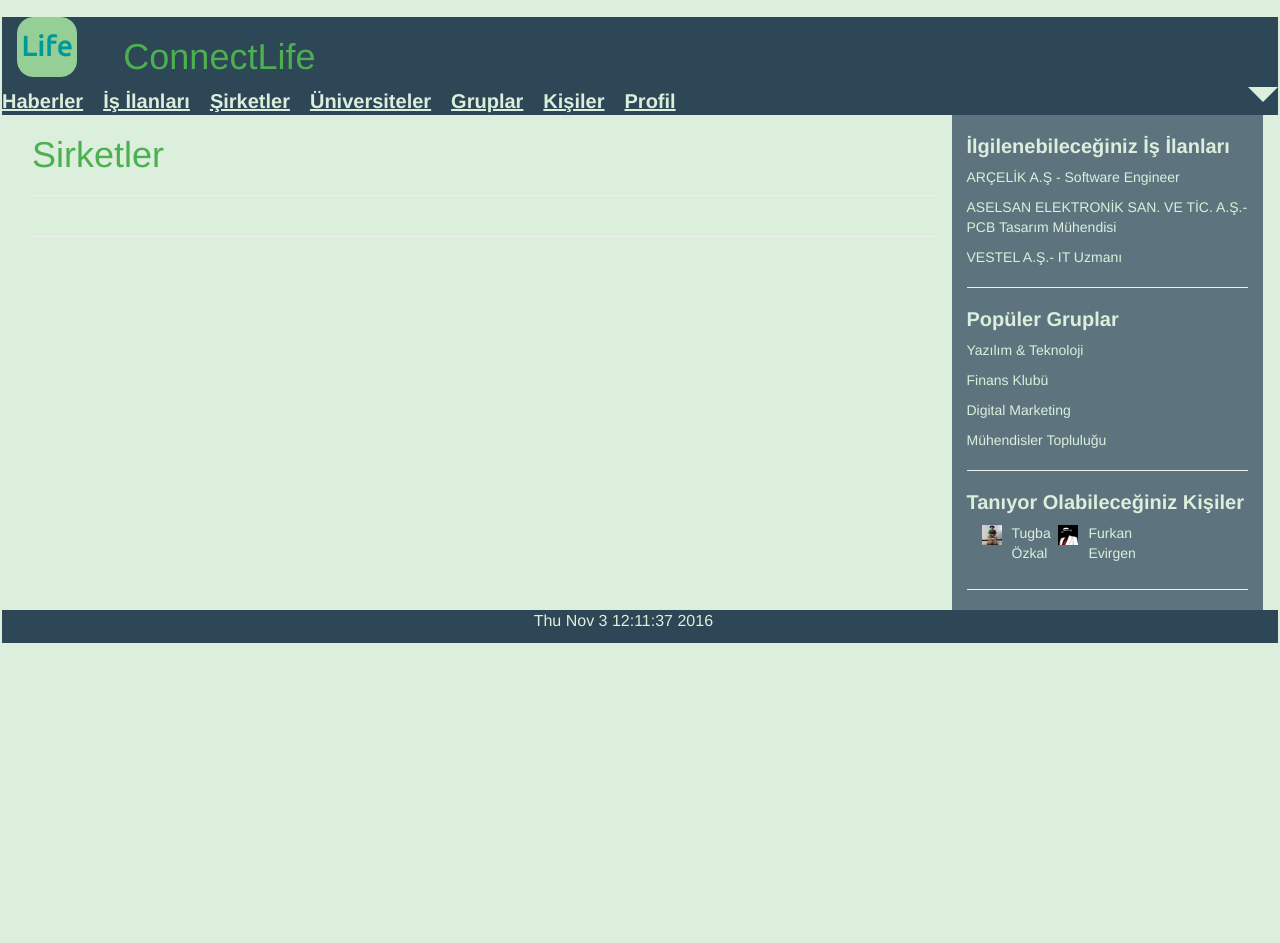
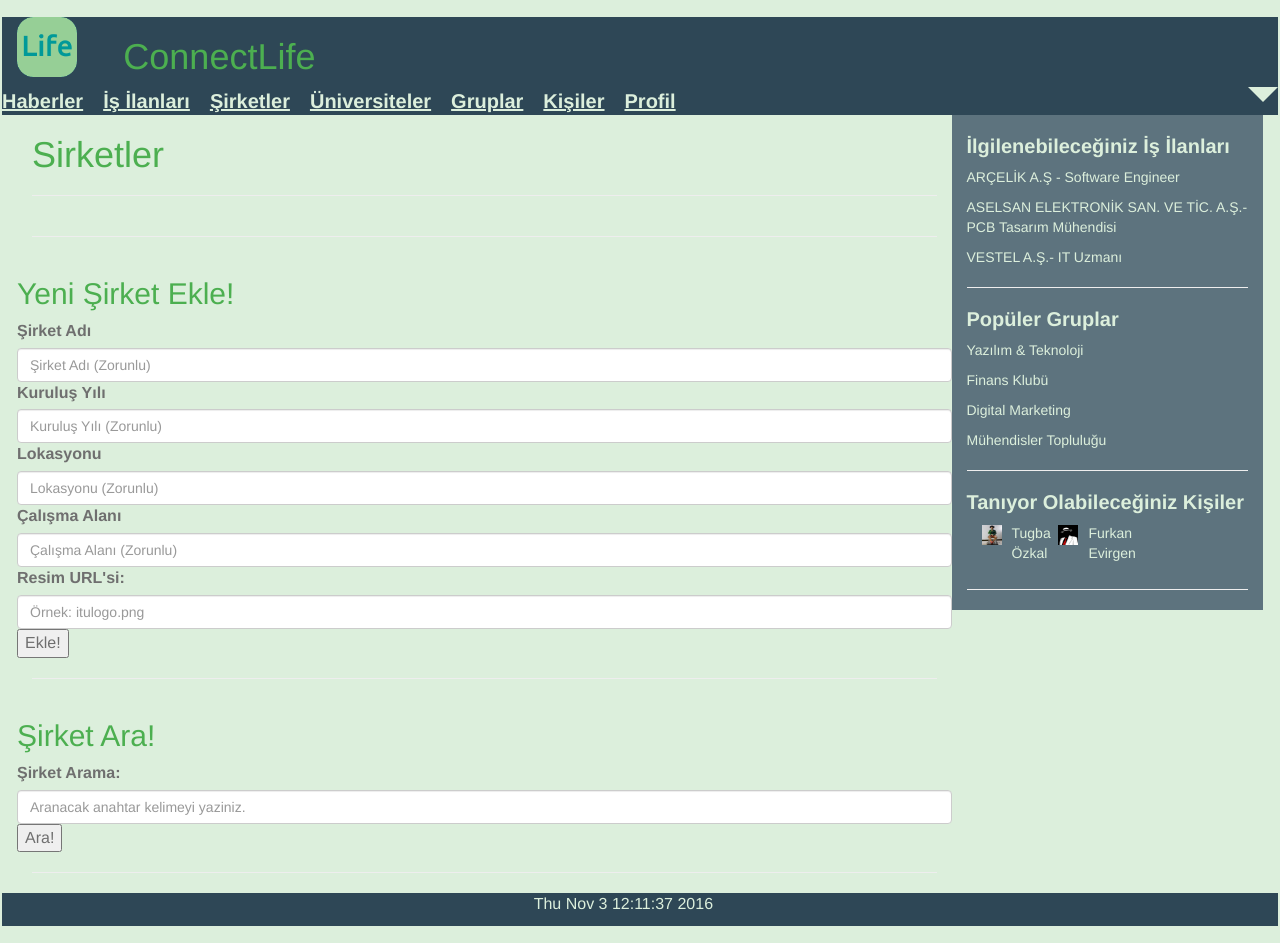
Before and after one commit to orhanse/ConnectLife, a Flask app: page /sirketler in a window 1280 px wide. Before the commit the page ends 643 px from the top, so only its background shows below. Run offline with Flask 2, Linux system fonts and the light colour scheme; data that the repository does not hold is empty; some libraries are stand-ins or nearby versions.

Commit message:
Sirket tablosuna yeni özellikler eklendi  -Yeni sirket ekleme fonksiyonu getirildi  -Listede olan bir sirketi güncelleyebilirsiniz  -Var olan bir şirketi silebilme özelliği eklendi  -Tabloda şirket arayabilirsiniz.  -Server.py ve sirketler.py da bu özellikler ile ilgili gereklidüzenlemeler yapıldı

```diff
--- a/server.py
+++ b/server.py
@@ -254,6 +254,9 @@ def initialize_database():
     query = """INSERT INTO COUNTER(N) VALUES(0)"""
     cursor.execute(query)
 
+    init_sirketler_db(cursor)
+    insert_sirket(cursor)
+
     connection.commit()
     return redirect(url_for('home_page'))
 
@@ -311,10 +314,16 @@ def initialize_database_university():
     connection.commit()
     return redirect(url_for('home_page'))
 
-@app.route('/sirketler')
+@app.route('/sirketler', methods = ['GET', 'POST'])
 def sirketler_sayfasi():
     now = datetime.datetime.now()
     return get_sirket_page(app)
+
+@app.route('/sirketler/<sirket_id>', methods=['GET', 'POST'])
+def sirketler_update_page(sirket_id):
+    connection = dbapi2.connect(app.config['dsn'])
+    now = datetime.datetime.now()
+    return get_sirket_page_update(app, sirket_id,connection)
 
 
 
--- a/sirketler.py
+++ b/sirketler.py
@@ -22,12 +22,12 @@ def init_sirketler_db(cursor):
     query = """DROP TABLE IF EXISTS SIRKET"""
     cursor.execute(query)
     query = """CREATE TABLE SIRKET (
+        ID SERIAL,
         NAME varchar(100) NOT NULL,
-        DATE integer NOT NULL,
+        DATE varchar NOT NULL,
         LOCATION varchar(80) NOT NULL,
         WORK_AREA varchar(500),
-        PHOTO varchar(80),
-        PRIMARY KEY (NAME, DATE, LOCATION)
+        PHOTO varchar(80)
         )"""
     cursor.execute(query)
 
@@ -52,23 +52,38 @@ def insert_sirket(cursor):
     cursor.execute(query)
 
 
-def add_sirket(cursor, request, variables):
+def add_sirket(cursor, request, sirket):
     query = """INSERT INTO SIRKET
         (NAME, DATE, LOCATION, WORK_AREA, PHOTO) VALUES (
         %s,
-        %d,
+        %s,
         %s,
         %s,
         %s
         )"""
-    cursor.execute(query, variables)
+    cursor.execute(query, (sirket.name, sirket.date, sirket.location, sirket.work_area, sirket.photo))
+
+def delete_sirketler(cursor, id):
+        query="""DELETE FROM SIRKET WHERE ID = %s"""
+        cursor.execute(query, id)
+
+
+def update_sirketler(cursor, id, sirket):
+            query="""
+            UPDATE SIRKET
+            SET NAME=INITCAP(%s),
+            DATE=%s,
+            LOCATION=INITCAP(%s),
+            WORK_AREA=%s,
+            PHOTO=%s
+            WHERE ID=%s
+            """
+            cursor.execute(query,(sirket.name, sirket.date, sirket.location, sirket.work_area, sirket.photo, id))
 
 def get_sirket_page(app):
     connection = dbapi2.connect(app.config['dsn'])
     cursor = connection.cursor()
-    init_sirketler_db(cursor)
 
-    insert_sirket(cursor)
 
     connection.commit()
     if request.method == 'GET':
@@ -81,9 +96,41 @@ def get_sirket_page(app):
         sirket = Sirket(request.form['name'],
                      request.form['date'],
                      request.form['location'],
-                     request.form['work_area'])
+                     request.form['work_area'],
+                     request.form['photo'])
 
         add_sirket(cursor, request, sirket)
 
         connection.commit()
         return redirect(url_for('sirketler_sayfasi'))
+    elif "search" in request.form:
+        aranan = request.form['aranan'];
+        query = """SELECT ID,NAME, DATE, LOCATION, WORK_AREA, PHOTO FROM SIRKET WHERE NAME LIKE %s"""
+        cursor.execute(query,[aranan])
+        sirketler=cursor.fetchall()
+        now = datetime.datetime.now()
+        return render_template('sirket_ara.html', sirketler = sirketler, current_time=now.ctime(), sorgu = aranan)
+
+
+def get_sirket_page_update(app, sirket_id,connection):
+    connection = dbapi2.connect(app.config['dsn'])
+    cursor = connection.cursor()
+    if request.method == 'GET':
+        query = """SELECT * FROM SIRKET WHERE (ID = %s)"""
+        cursor.execute(query,sirket_id)
+        now = datetime.datetime.now()
+        return render_template('sirket_guncelle.html', sirket = cursor, current_time=now.ctime())
+    elif request.method == 'POST':
+        if "update" in request.form:
+            sirket1 = Sirket(request.form['name'],
+                            request.form['date'],
+                            request.form['location'],
+                            request.form['work_area'],
+                            request.form['photo'])
+            update_sirketler(cursor, request.form['sirket_id'], sirket1)
+            connection.commit()
+            return redirect(url_for('sirketler_sayfasi'))
+        elif "delete" in request.form:
+            delete_sirketler(cursor, sirket_id)
+            connection.commit()
+            return redirect(url_for('sirketler_sayfasi'))
--- a/templates/sirketler.html
+++ b/templates/sirketler.html
@@ -7,21 +7,63 @@
 	<h1>Sirketler</h1>
 	<form action="{{ url_for('sirketler_sayfasi')}}" method = "post">
 
-<hr id = sirket>
+<hr>
 <div class = "row">
-	{% for name, date, location, work_area, photo in sirket%}
-	<div class = "col-md-3" id = sirket>
+	{% for id, name, date, location, work_area, photo in sirket%}
+	<div class = "col-md-3">
 		<!-- Title -->
-		<h2 id = sirket>{{name}}</h2>
+		<h2>{{name}}</h2>
 		<!-- Description -->
-		<p style= "font-size: 13pt;color: #00CED1;" id = sirket>Kuruluş Yılı: {{date}}</p>
-		<p style= "font-size: 13pt;color: #00CED1;" id = sirket>Lokasyon: {{location}}</p>
-		<p id = sirket>{{work_area}}</p>
-		<!-- Group Image -->
+		<p style= "font-size: 13pt;color: #00CED1;">Kuruluş Yılı: {{date}}</p>
+		<p style= "font-size: 13pt;color: #00CED1;">Lokasyon: {{location}}</p>
+		<p>{{work_area}}</p>
+		<!-- Sirket Image -->
 		<img style= "width:300px;heigth=300px"src = "static/images/{{photo}}" class="img-responsive">
+		<a class="btn btn-large btn-info" href= "{{ url_for('sirketler_update_page',sirket_id=id)}}">Sirketi Duzenle</a>
 	</div>
 	{% endfor %}
 </div>
 </form>
+	<hr>
+	<div class = "row">
+
+		<!-- Yeni Şirket ekleme sayfası  -->
+		    <h2>Yeni Şirket Ekle!</h2>
+            <form id="add" action="{{ url_for('sirketler_sayfasi')}}" method = "post">
+                  <div class="form-sirket">
+  						<label for="usr">Şirket Adı</label>
+				  		<input class="form-control" size="7" form ="add" type="text" placeholder="Şirket Adı (Zorunlu)" name="name" required="required">
+				  </div>
+                  <div class="form-sirket">
+				  		<label for="usr">Kuruluş Yılı</label>
+						<input class="form-control" size="7" form ="add" type="text" placeholder="Kuruluş Yılı (Zorunlu)" name="date">
+				  </div>
+				  <div class="form-sirket">
+				  		<label for="usr">Lokasyonu</label>
+		                <input class="form-control" size="7" form ="add" type="text" placeholder = "Lokasyonu (Zorunlu)" name="location" required="required">
+				  </div>
+				  <div class="form-sirket">
+				  		<label for="usr">Çalışma Alanı</label>
+		          		<input class="form-control" size="7" form ="add" type="text" placeholder="Çalışma Alanı (Zorunlu)" name="work_area" required="required">
+                  </div>
+				  <div class="form-sirket">
+				  		<label for="usr">Resim URL'si:</label>
+		          		<input class="form-control" size="7" form ="add" type="text" placeholder="Örnek: itulogo.png" name="photo">
+				  </div>
+                  <input class="add" form="add" id="sirketler_form_add" value="Ekle!" name="add" type="submit">
+			</form>
+
+		</div>
+		<hr>
+		<div class = "row">
+			<h2>Şirket Ara!</h2>
+			<form id="search" action="{{ url_for('sirketler_sayfasi')}}" method = "post">
+				<div class="form-sirket">
+				  		<label for="usr">Şirket Arama:</label>
+		          		<input class="form-control" size="7" form ="search" type="text" placeholder="Aranacak anahtar kelimeyi yaziniz." name="aranan">
+				  </div>
+                  <input class="search" form="search" id="sirketler_form_add" value="Ara!" name="search" type="submit">
+            </form>
+		</div>
 
 {% endblock %}
```
Also changed, not shown: templates/sirket_ara.html (added, +34 -0 lines), templates/sirket_guncelle.html (added, +38 -0 lines).
